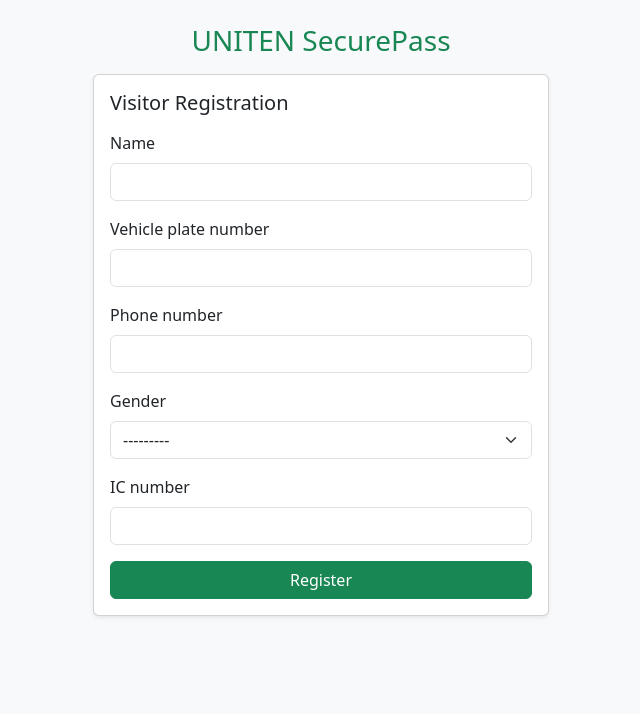
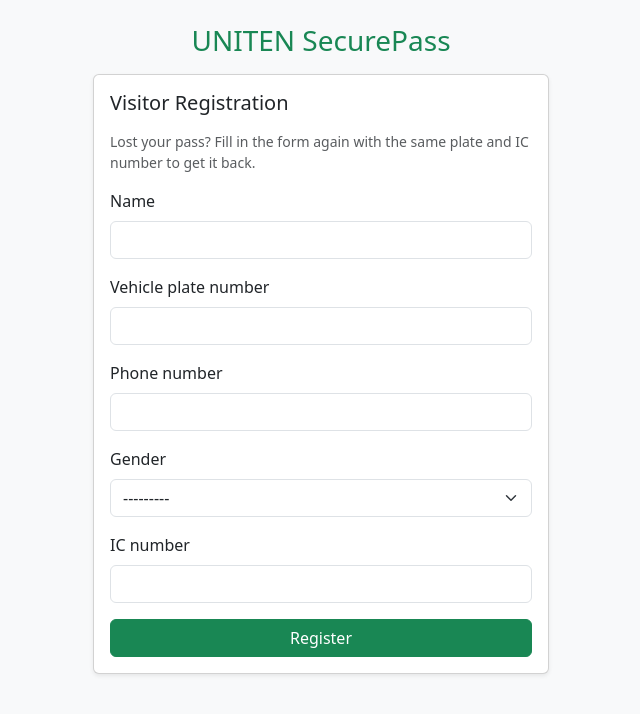
Before and after one commit to rayyanabdrhmn/securepass, a Django app: page / in a window 1280 px wide. Shown: the top 714 px of the page, without its empty margins (319-959 px from the left). Run offline with Django 5.2, Linux system fonts and the light colour scheme.

Commit message:
Recover lost pass

```diff
--- a/visitors/templates/visitors/base.html
+++ b/visitors/templates/visitors/base.html
@@ -19,6 +19,9 @@
         <a href="{% url 'dashboard' %}" class="btn btn-sm btn-outline-success">Dashboard</a>
       </div>
     {% endif %}
+    {% for message in messages %}
+      <div class="alert alert-info">{{ message }}</div>
+    {% endfor %}
     {% block content %}{% endblock %}
   </div>
 </body>
--- a/visitors/templates/visitors/register.html
+++ b/visitors/templates/visitors/register.html
@@ -1,8 +1,18 @@
 {% extends "visitors/base.html" %}
 {% block content %}
+{% if active_pass %}
+  <div class="alert alert-success text-center">
+    You already have an active visitor pass on this phone.
+    <a href="{% url 'visitor_pass' active_pass.token %}" class="btn btn-success w-100 mt-2">Open my pass</a>
+  </div>
+{% endif %}
+
 <div class="card shadow-sm">
   <div class="card-body">
     <h5 class="card-title mb-3">Visitor Registration</h5>
+    <p class="small text-muted">
+      Lost your pass? Fill in the form again with the same plate and IC number to get it back.
+    </p>
     <form method="post">
       {% csrf_token %}
       {% for field in form %}
--- a/visitors/views.py
+++ b/visitors/views.py
@@ -2,6 +2,7 @@ import io
 import json
 import uuid
 from datetime import timedelta
+from django.contrib import messages
 
 import qrcode
 from django.contrib.auth.decorators import login_required
@@ -15,7 +16,21 @@ from .forms import VisitorForm
 from .models import Blacklist, Logbook, Notification, Visitor, VisitorPass
 
 
+def _active_passes():
+    """Passes still in use: inside now, or registered in the last 12 hours but not scanned yet."""
+    recent = timezone.now() - timedelta(hours=12)
+    return VisitorPass.objects.filter(
+        Q(logbook__status="Ongoing") | Q(logbook__status="Pending", issued_at__gte=recent)
+    )
+
+
 def register(request):
+    # Layer A: does this phone already have an active pass? (remembered in the browser session)
+    active_pass = None
+    saved = request.session.get("active_pass")
+    if saved:
+        active_pass = _active_passes().filter(token=saved).first()
+
     if request.method == "POST":
         form = VisitorForm(request.POST)
         if form.is_valid():
@@ -29,14 +44,26 @@ def register(request):
             if is_blacklisted:
                 return render(request, "visitors/blacklisted.html")
 
+            # Layer B: same plate and IC already has an active visit, so give back that pass
+            existing = (
+                _active_passes()
+                .filter(visitor__vehicle_plate__iexact=plate, visitor__ic_number=ic)
+                .order_by("-issued_at")
+                .first()
+            )
+            if existing:
+                request.session["active_pass"] = str(existing.token)
+                messages.info(request, "You already have an active visit, so here is your existing pass.")
+                return redirect("visitor_pass", token=existing.token)
+
             visitor = form.save()
             vpass = VisitorPass.objects.create(visitor=visitor)
             Logbook.objects.create(visitor_pass=vpass)  # status starts as Pending
+            request.session["active_pass"] = str(vpass.token)
             return redirect("visitor_pass", token=vpass.token)
     else:
         form = VisitorForm()
-    return render(request, "visitors/register.html", {"form": form})
-
+    return render(request, "visitors/register.html", {"form": form, "active_pass": active_pass})
 
 def visitor_pass(request, token):
     vpass = get_object_or_404(VisitorPass, token=token)
```
